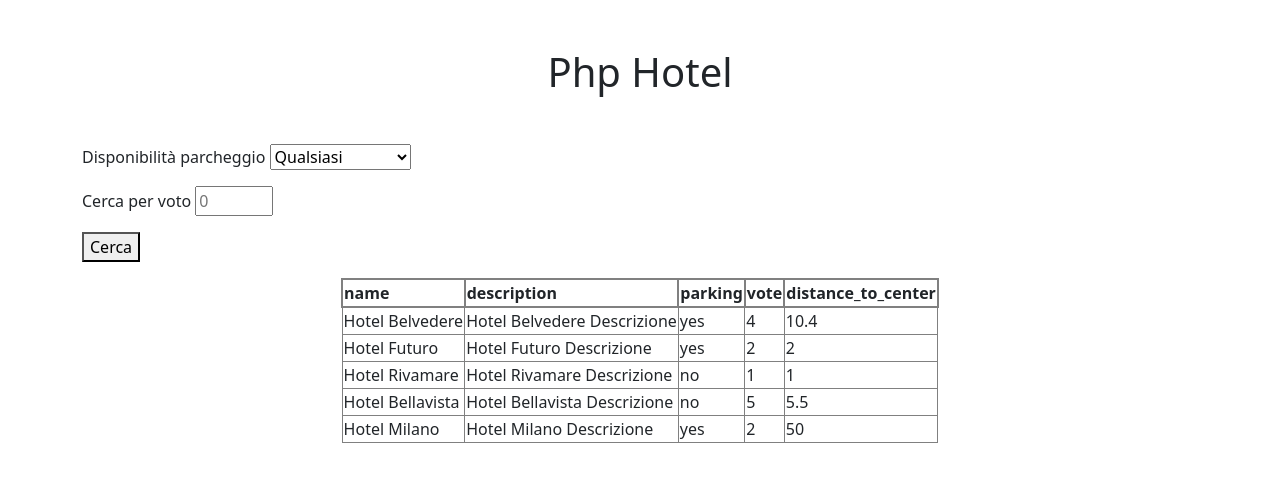
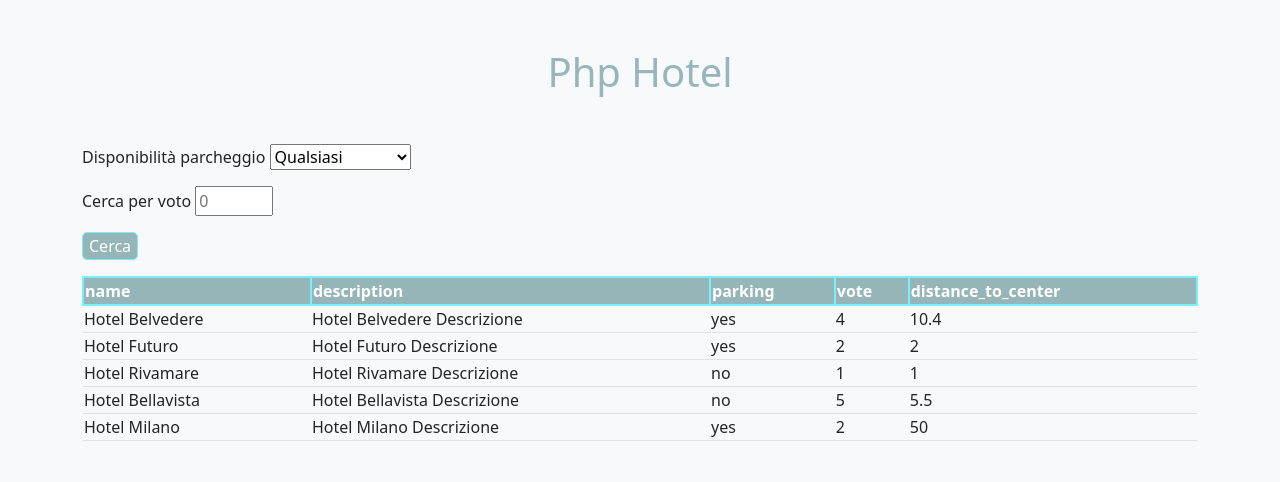
Before and after one commit to FrancescoFolgheraiter/php-hotel, a PHP site: page / in a window 1280 px wide. Shown: the top 482 px of the page. Run offline with PHP 8.4, Linux system fonts and the light colour scheme.

Commit message:
update style

```diff
--- a/css/style.css
+++ b/css/style.css
@@ -0,0 +1,9 @@
+#cerca, thead{
+    border:1px solid #78efff;
+    background-color: #39767e83;
+    border-radius: 5px;
+    color: #fff;
+}
+h1{
+  color:  #39767e83;
+}
--- a/index.php
+++ b/index.php
@@ -71,8 +71,10 @@
         <title>Php Hotel</title>
         <!--boostrap-->
         <link href="https://cdn.jsdelivr.net/npm/bootstrap@5.3.2/dist/css/bootstrap.min.css" rel="stylesheet" integrity="sha384-T3c6CoIi6uLrA9TneNEoa7RxnatzjcDSCmG1MXxSR1GAsXEV/Dwwykc2MPK8M2HN" crossorigin="anonymous">
+        <!--css-->
+        <link rel="stylesheet" href="css/style.css">
     </head>
-    <body>
+    <body class=" bg-body-tertiary ">
         <header>
             <h1 class="text-center m-5">
                 Php Hotel
@@ -93,13 +95,13 @@
                         <label for="vote">Cerca per voto</label>
                         <input type="number" name="vote" id="vote" max = "5" min = "0" placeholder="0">
                     </div>
-                    <button tyep="submit">
+                    <button type="submit" id="cerca">
                         Cerca
                     </button>
                 </form>
             </div>
             <div class="container d-flex justify-content-center ">
-                <table>
+                <table class="w-100">
                     <!--crezione header table-->
                     <thead>
                         <?php
@@ -124,7 +126,7 @@
                             <?php
                                 foreach ($hotel as $key=>$elem) {
                             ?>
-                            <td class="border-1">
+                            <td class="border-bottom">
                                 <?php
                                     if ($key == "parking" && $elem==true) {
                                         echo "yes";
```
